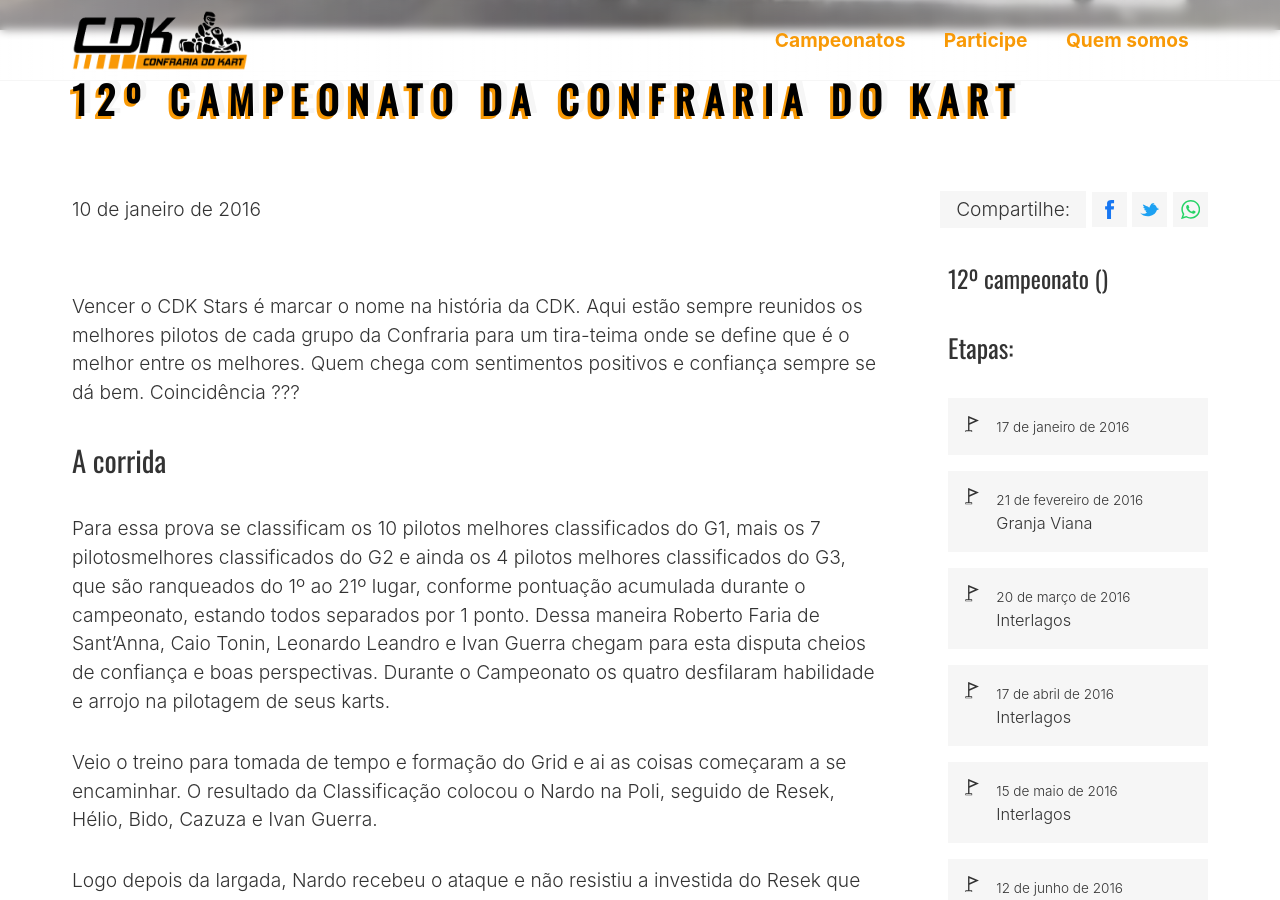
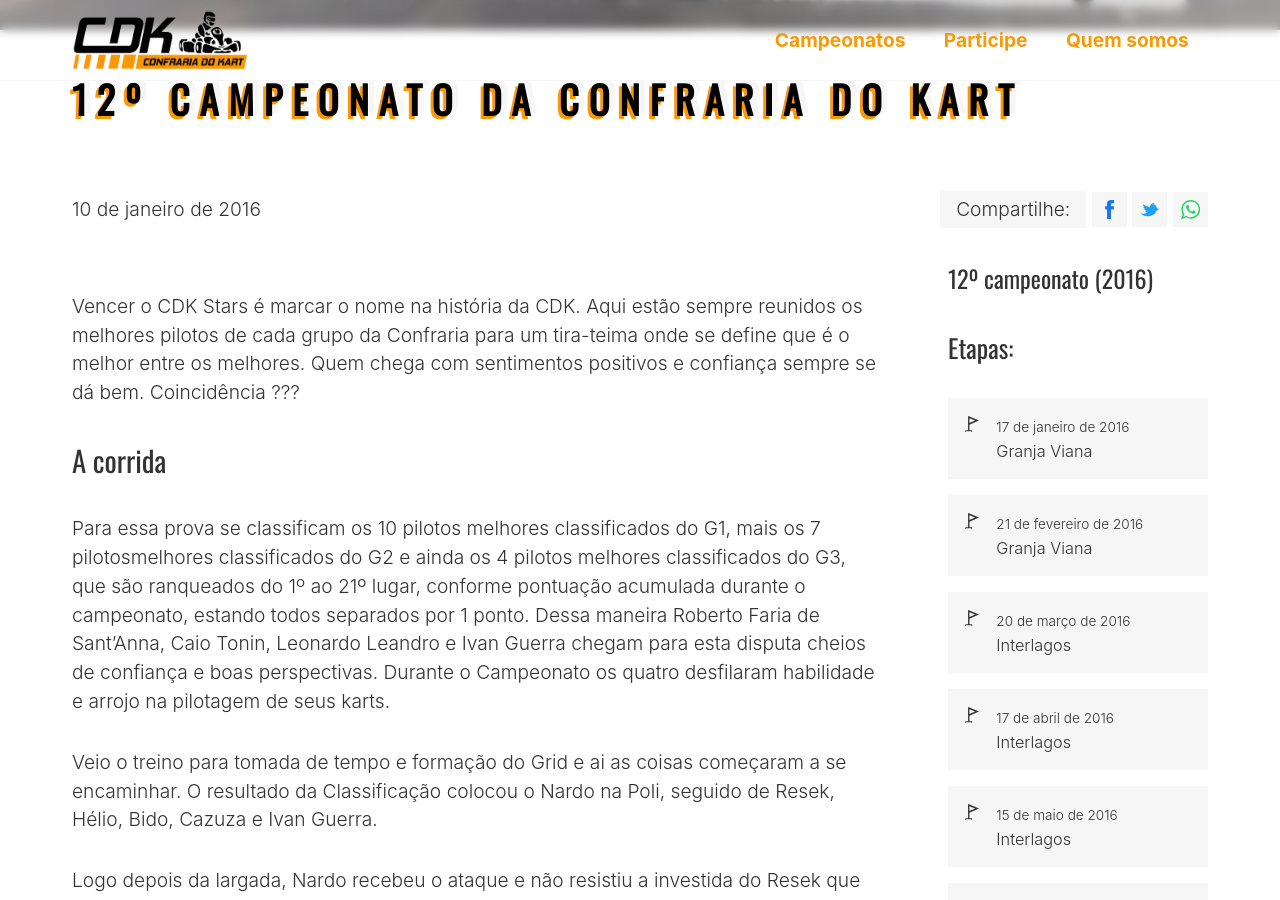
Before and after one commit to ConfrariaDoKart/confrariadokart.github.io, a Jekyll site: the page built from _posts/2016-01-10-12o-campeonato-da-confraria-do-kart.markdown, in a window 1280 px wide and 900 px high, scrolled down 770 px. Built offline with Jekyll 4.4.1, drawn with Linux system fonts in a browser that asks for light colours.

Commit message:
Updated 12o Campeonato

```diff
--- a/_campeonatos/12o-campeonato.markdown
+++ b/_campeonatos/12o-campeonato.markdown
@@ -2,9 +2,10 @@
 title: 12º campeonato
 date: 2021-12-19 20:57:00 -02:00
 position: 9
+ano: 2016
 etapas:
 - date: 2016-01-17 00:00:00 -02:00
-  pista:
+  pista: Granja Viana
 - date: 2016-02-21 00:00:00 -03:00
   pista: Granja Viana
 - date: 2016-03-20 00:00:00 -03:00
```
